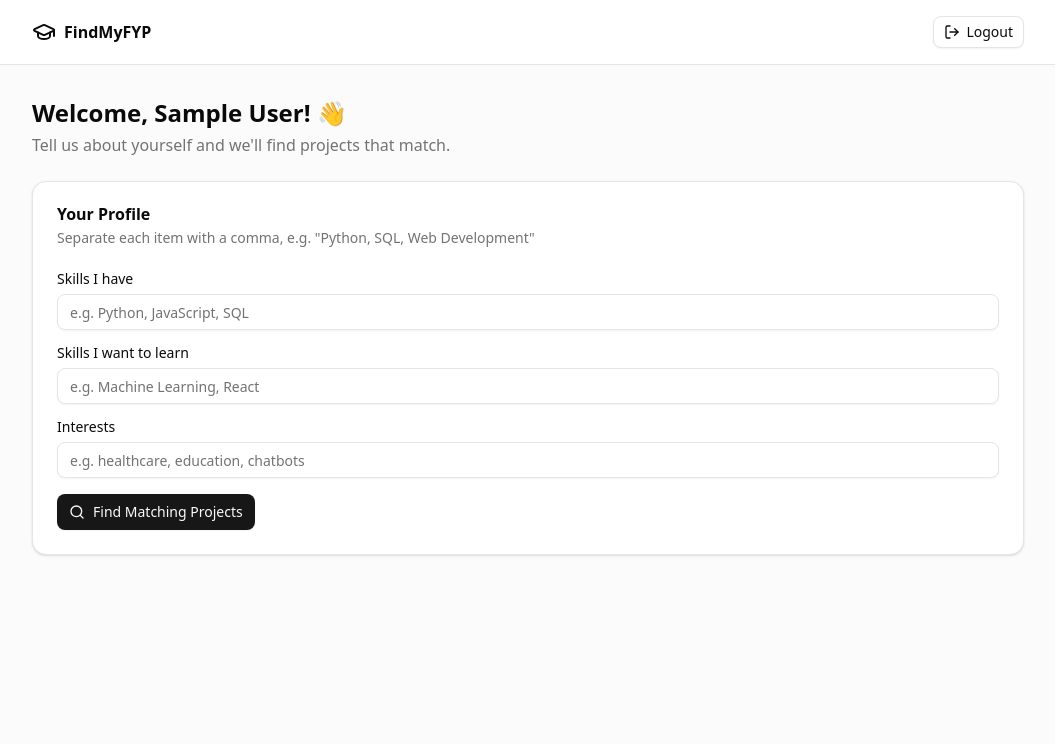
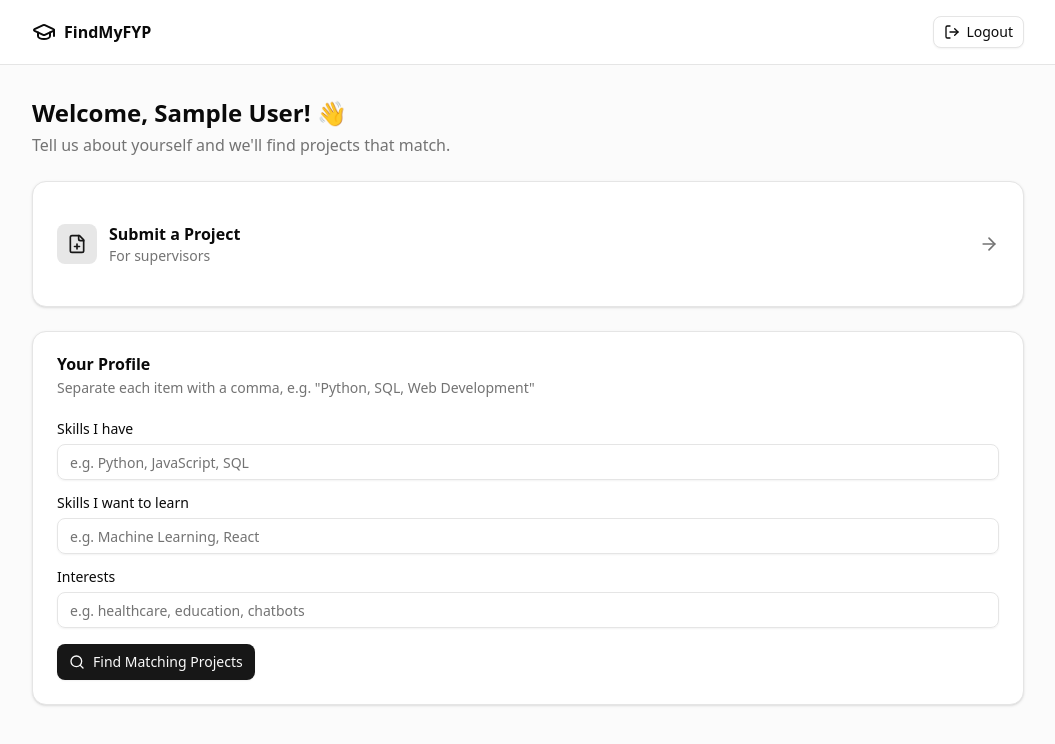
Before and after one commit to anipython1/Orbital-Team-Enzyme-7627, a React (Vite) app in the folder frontend/: page /dashboard in a window 1280 px wide. Shown: the top 744 px of the page, without its empty margins (112-1167 px from the left). Built offline with nearby package versions, Linux system fonts and the light colour scheme; sample sign-in values are in the browser's storage.

Commit message:
added supervisor submit function after login

```diff
--- a/frontend/src/pages/StudentDashboard.jsx
+++ b/frontend/src/pages/StudentDashboard.jsx
@@ -1,6 +1,6 @@
 import { useEffect, useState } from "react"
 import { useNavigate } from "react-router-dom"
-import { GraduationCap, LogOut, Search } from "lucide-react"
+import { GraduationCap, LogOut, Search, FilePlus, ArrowRight } from "lucide-react"
 import { Button } from "@/components/ui/button"
 import { Card, CardContent, CardDescription, CardHeader, CardTitle } from "@/components/ui/card"
 import { Input } from "@/components/ui/input"
@@ -73,6 +73,25 @@ export default function StudentDashboard() {
         <p className="mt-1 text-muted-foreground">
           Tell us about yourself and we&apos;ll find projects that match.
         </p>
+
+        {/* Supervisor: submit a project */}
+        <Card
+          className="mt-6 cursor-pointer transition-colors hover:bg-accent"
+          onClick={() => navigate("/submit-project")}
+        >
+          <CardContent className="flex items-center justify-between gap-4 py-4">
+            <div className="flex items-center gap-3">
+              <div className="flex size-10 items-center justify-center rounded-md bg-primary/10 text-primary">
+                <FilePlus className="size-5" />
+              </div>
+              <div>
+                <p className="font-semibold">Submit a Project</p>
+                <p className="text-sm text-muted-foreground">For supervisors</p>
+              </div>
+            </div>
+            <ArrowRight className="size-5 text-muted-foreground" />
+          </CardContent>
+        </Card>
 
         {/* Profile form */}
         <Card className="mt-6">
```
Also changed, not shown: 1 other file (tests, documents, lock files or other folders).
